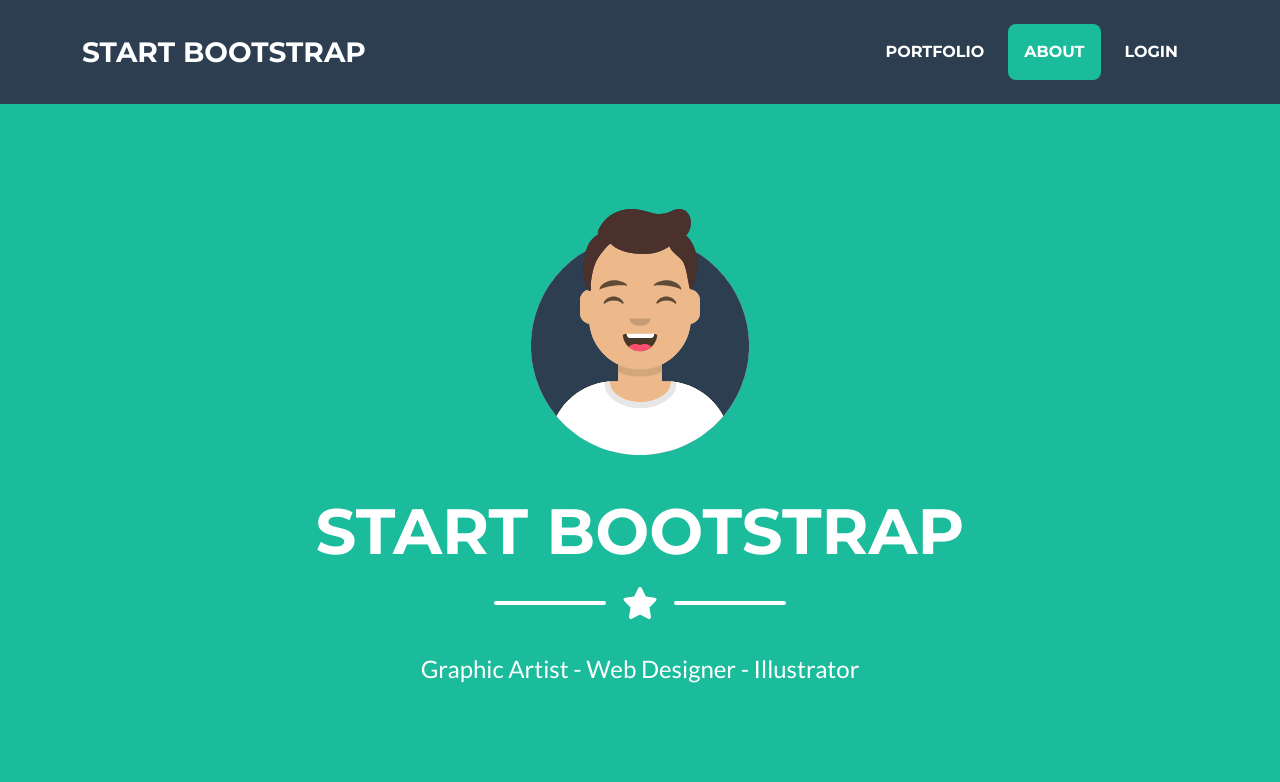
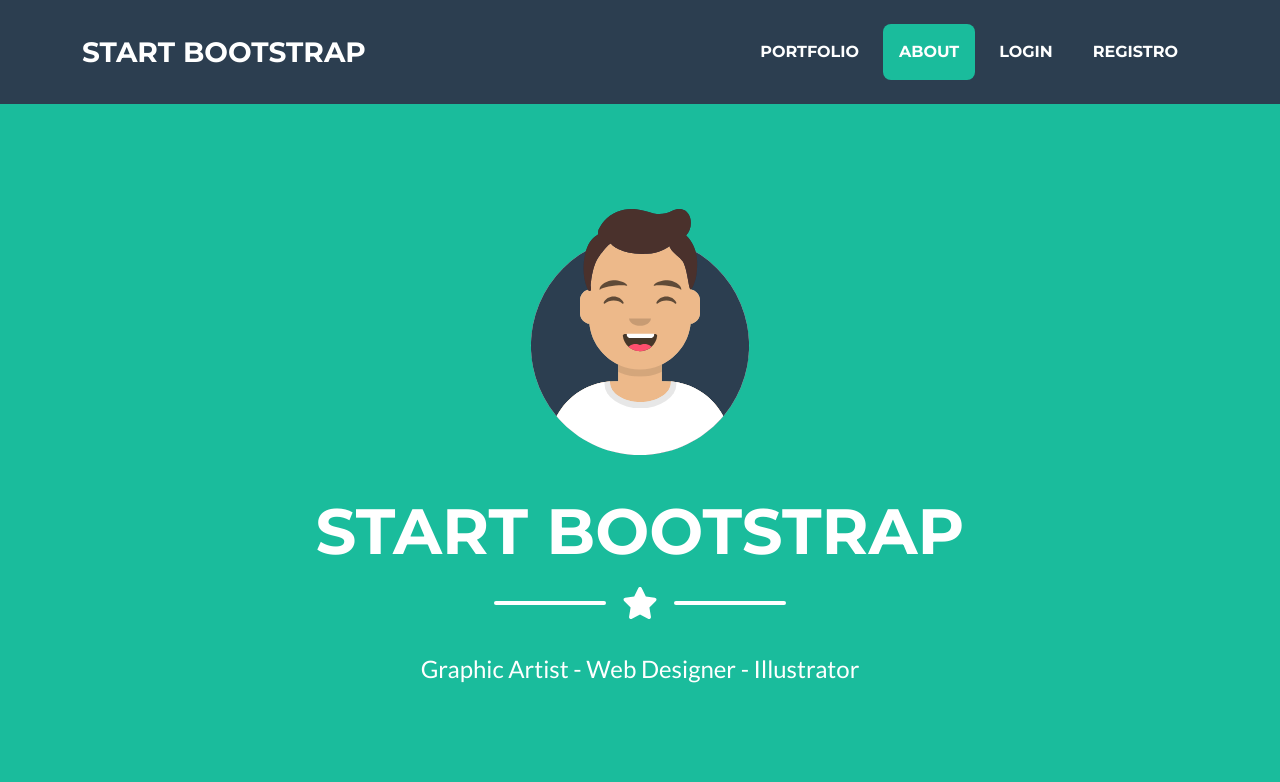
Before and after one commit to M3THA/Entrega_final, a Django app: page / in a window 1280 px wide. Shown: the top 782 px of the page. Run offline with Django 4.2, Linux system fonts and the light colour scheme; some libraries are stand-ins or nearby versions.

Commit message:
registro

```diff
--- a/blogApp/templates/blogApp/padre.html
+++ b/blogApp/templates/blogApp/padre.html
@@ -35,6 +35,7 @@
 
                         {% if not request.user.is_authenticated %}
                         <li class="nav-item mx-0 mx-lg-1"><a class="nav-link py-3 px-0 px-lg-3 rounded" href="{% url 'login' %}">Login</a></li>
+                        <li class="nav-item mx-0 mx-lg-1"><a class="nav-link py-3 px-0 px-lg-3 rounded" href="{% url 'registro' %}">Registro</a></li>
                         {% else %}
                         <li class="nav-item mx-0 mx-lg-1"><a class="nav-link py-3 px-0 px-lg-3 rounded" href="{% url 'logout' %}">Logout</a></li>
                         <li class="nav-item mx-0 mx-lg-1"><a class="nav-link py-3 px-0 px-lg-3 rounded" href="{% url 'editarPerfil' %}">{{ user.username}}</a></li>
```
Also changed, not shown: db.sqlite3.
